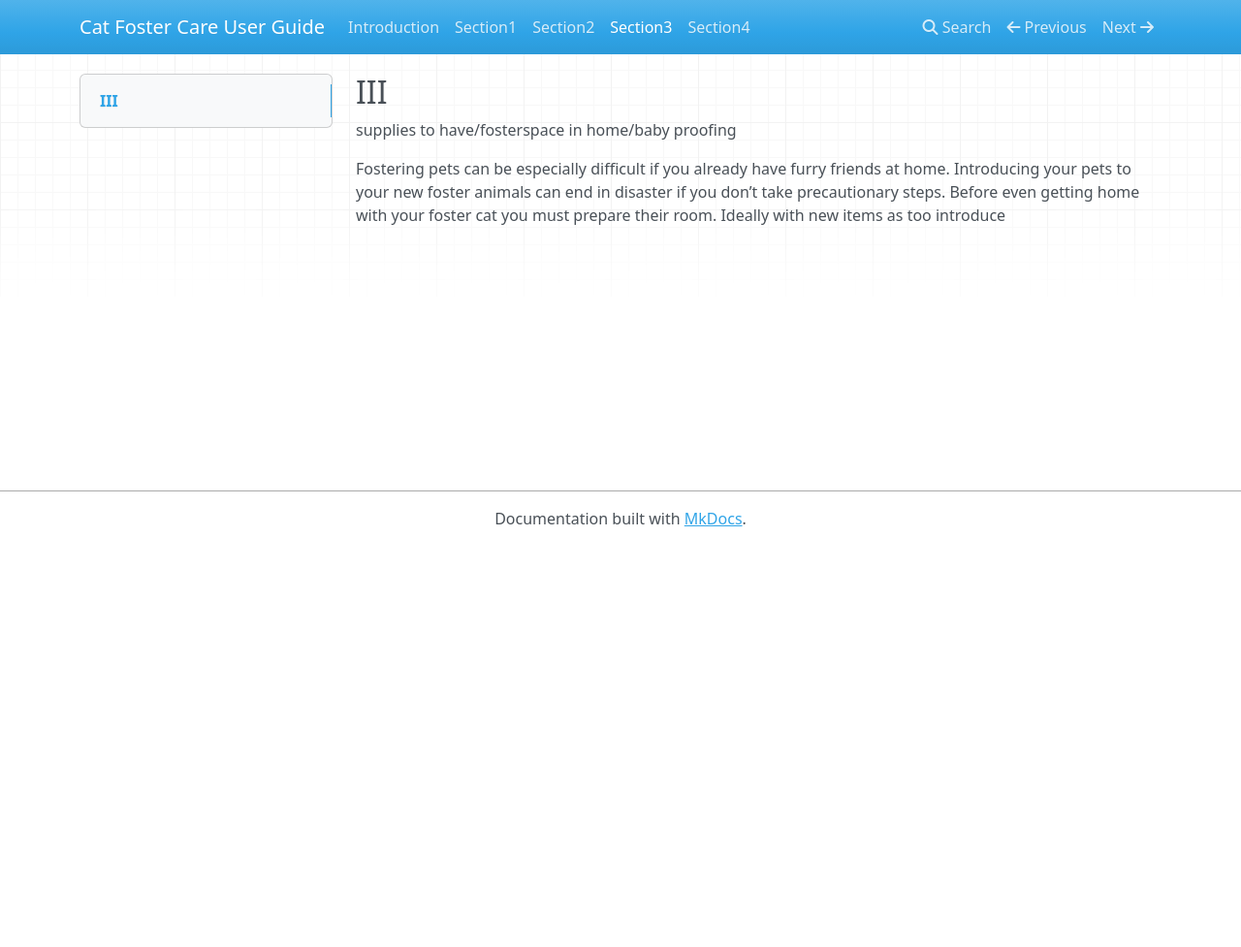
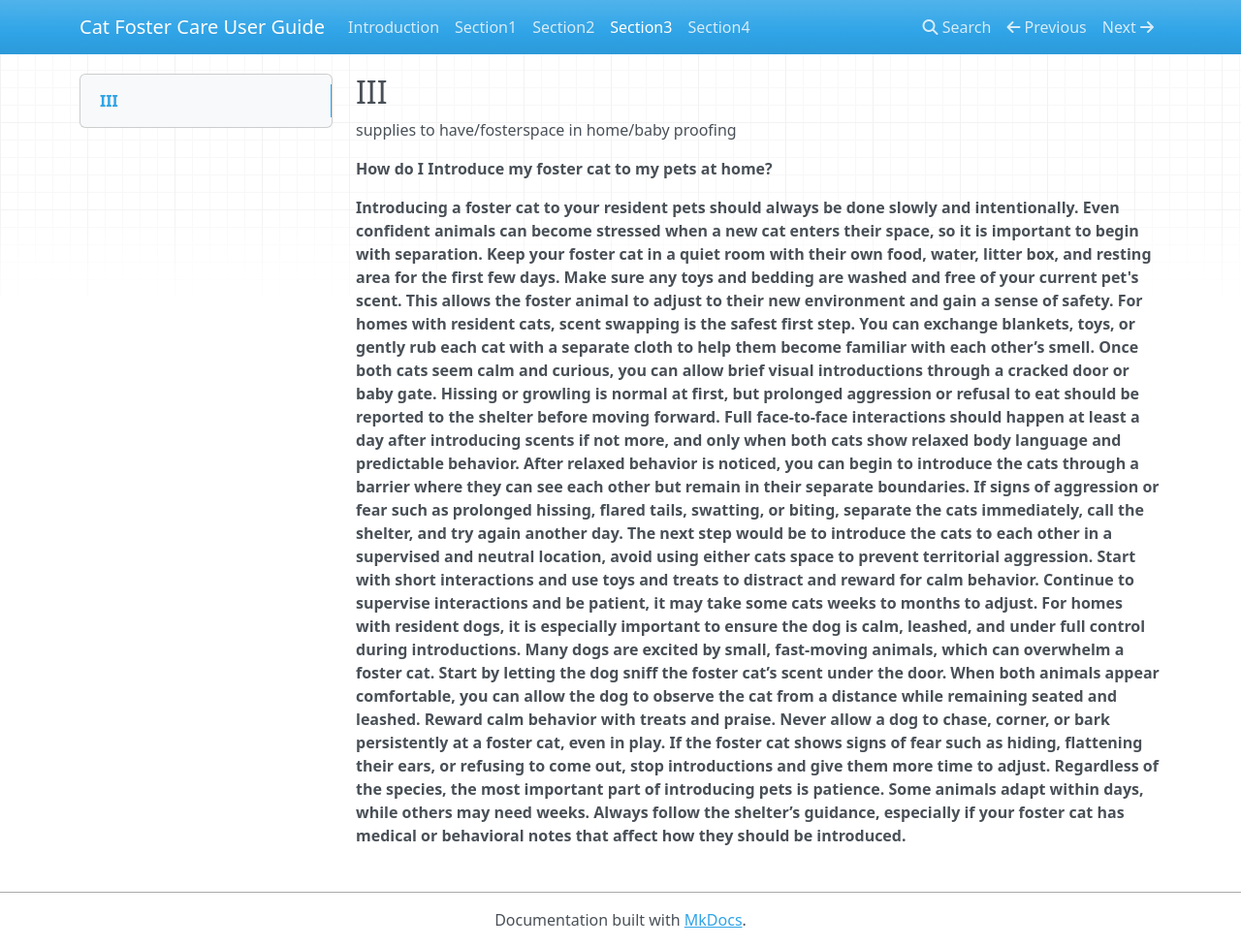
Before and after one commit to natkees/natkees.github.io, an MkDocs documentation site: the page built from docs/section3.md, in a window 1280 px wide and 977 px high. Shown: the whole window at 97% size. Built offline with MkDocs 1.6.1, drawn with Linux system fonts in a browser that asks for light colours; nearby versions of some CDN libraries.

Commit message:
Update section3.md

```diff
--- a/docs/section3.md
+++ b/docs/section3.md
@@ -1,5 +1,11 @@
 ## III
 supplies to have/fosterspace in home/baby proofing
 
-Fostering pets can be especially difficult if you already have furry friends at home. Introducing your pets to your new foster animals can end in disaster if you don’t take precautionary steps.
-Before even getting home with your foster cat you must prepare their room. Ideally with new items as too introduce
+<h><b>How do I Introduce my foster cat to my pets at home?<b></h>
+
+<p> Introducing a foster cat to your resident pets should always be done slowly and intentionally. Even confident animals can become stressed when a new cat enters their space, so it is important to begin with separation. Keep your foster cat in a quiet room with their own food, water, litter box, and resting area for the first few days. Make sure any toys and bedding are washed and free of your current pet's scent. This allows the foster animal to adjust to their new environment and gain a sense of safety.
+
+For homes with resident cats, scent swapping is the safest first step. You can exchange blankets, toys, or gently rub each cat with a separate cloth to help them become familiar with each other’s smell. Once both cats seem calm and curious, you can allow brief visual introductions through a cracked door or baby gate. Hissing or growling is normal at first, but prolonged aggression or refusal to eat should be reported to the shelter before moving forward. Full face-to-face interactions should happen at least a day after introducing scents if not more, and only when both cats show relaxed body language and predictable behavior. After relaxed behavior is noticed, you can begin to introduce the cats through a barrier where they can see each other but remain in their separate boundaries. If signs of aggression or fear such as prolonged hissing, flared tails, swatting, or biting, separate the cats immediately, call the shelter, and try again another day. The next step would be to introduce the cats to each other in a supervised and neutral location, avoid using either cats space to prevent territorial aggression. Start with short interactions and use toys and treats to distract and reward for calm behavior. Continue to supervise interactions and be patient, it may take some cats weeks to months to adjust.
+
+For homes with resident dogs, it is especially important to ensure the dog is calm, leashed, and under full control during introductions. Many dogs are excited by small, fast‑moving animals, which can overwhelm a foster cat. Start by letting the dog sniff the foster cat’s scent under the door. When both animals appear comfortable, you can allow the dog to observe the cat from a distance while remaining seated and leashed. Reward calm behavior with treats and praise. Never allow a dog to chase, corner, or bark persistently at a foster cat, even in play. If the foster cat shows signs of fear such as hiding, flattening their ears, or refusing to come out, stop introductions and give them more time to adjust.
+Regardless of the species, the most important part of introducing pets is patience. Some animals adapt within days, while others may need weeks. Always follow the shelter’s guidance, especially if your foster cat has medical or behavioral notes that affect how they should be introduced. </p>
```
